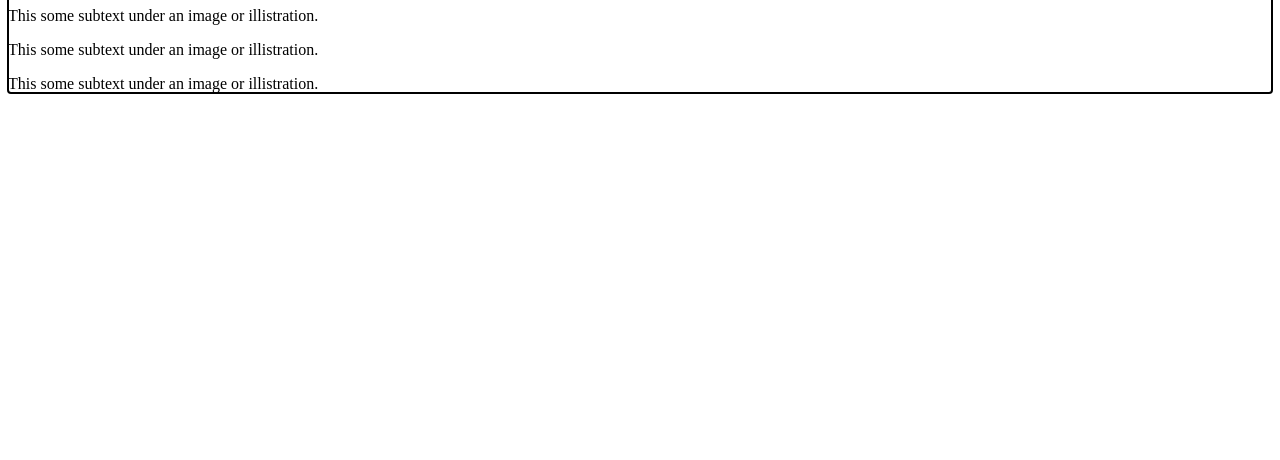
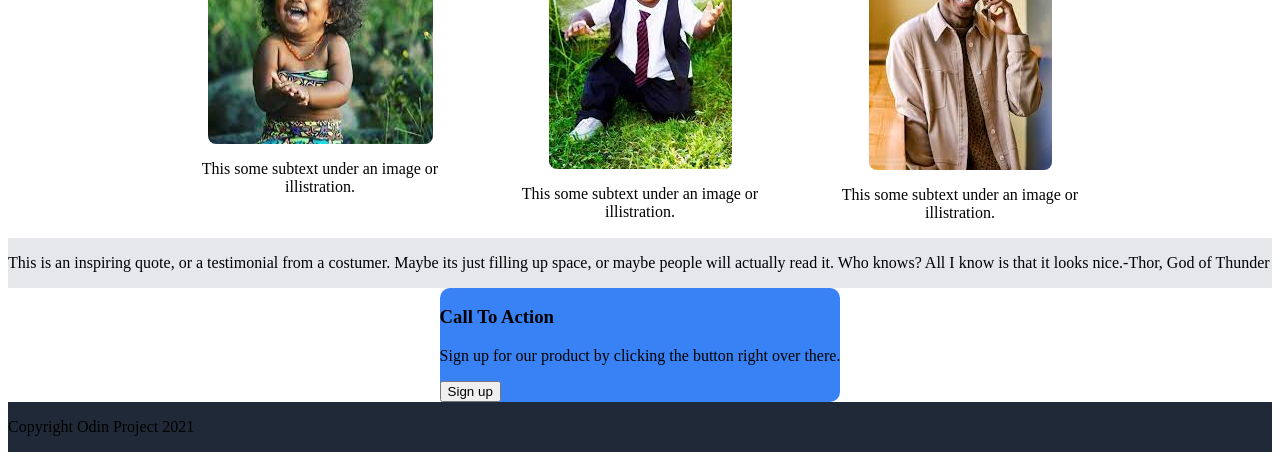
Before and after one commit to Shemuel-bot/landing-page, a plain HTML site: page index.html in a window 1280 px wide. Shown: the part 482-942 px from the top of the page. Before the commit the page ends 800 px from the top, so only its background shows below. Drawn offline with Linux system fonts and the light colour scheme.

Commit message:
aligned the page and added images to the mid
I added images to the mid section of the page and started to align
the page and the mid section of the page.

```diff
--- a/index.html
+++ b/index.html
@@ -23,14 +23,37 @@
     </div>
 
     <div class="mid">
-        <h1>Some Information</h1>
+        <h1 class="information-head">Some Random Information</h1>
         <div class="image-group">
-            <div class="image-text"><p>This some subtext under an image or illistration.</p></div>
-            <div class="image-text"><p>This some subtext under an image or illistration.</p></div>
-            <div class="image-text"><p>This some subtext under an image or illistration.</p></div>
+            <div class="image-text">
+                <img src="images/happy-baby.jpg" alt="image of happy baby">
+                <p>This some subtext under an image or illistration.</p>
+            </div>
+            <div class="image-text">
+                <img src="images/happy-baby-01.jpg" alt="image of happy baby">
+                <p>This some subtext under an image or illistration.</p>
+            </div>
+            <div class="image-text">
+                <img src="images/happy-person-01.jpg" alt="image of a happy person">
+                <p>This some subtext under an image or illistration.</p>
+            </div>
         </div>
     </div>
-    <div class="second-mid"></div>
-    <div class="footer"></div>
+    <div class="second-mid">
+        <p>This is an inspiring quote, or a testimonial from a costumer. Maybe its just filling up space, or maybe people will actually read it. Who knows? All I know is that it looks nice.</p>
+        <p>-Thor, God of Thunder</p>
+    </div>
+
+    <div class="sign-up-section">
+        <div class="call-to-action">
+            <H3>Call To Action</H3>
+            <p>Sign up for our product by clicking the button right over there.</p>
+            <button>Sign up</button>
+        </div>
+    </div>
+
+    <div class="footer">
+       <p>Copyright Odin Project 2021</p>
+    </div>
 </body>
 </html>
--- a/style.css
+++ b/style.css
@@ -1,20 +1,62 @@
 body{
+    /*height: 98vh;*/
 
-
-    outline: auto;
+    display: flex;
+    flex-direction: column;
+    justify-content: space-between;
 
 }
 
+.information-header{
+
+}
+.image-text{
+    display: flex;
+    flex-wrap: wrap;
+    justify-content: center;
+    text-align: center;
+    width: 300px;
+}
+
 .top{
-    outline: auto;
+    display: flex;
+
     background: #1F2937;
 }
+img{
+    border-radius: 8px;
+    border: #3882F6;
+
+}
+.image-group{
+    display: flex;
+    gap: 20px;
+}
+
 .mid{
+    display: flex;
+    flex-direction: column;
+    justify-content: center;
+    align-items: center;
     background: white;
 }
 .second-mid{
+    display: flex;
     background: #E5E7EB;
 }
+.sign-up-section{
+    display: flex;
+    background: white;
+    justify-content: center;
+
+}
+.call-to-action{
+    border-radius: 10px;
+    background: #3882F6;
+}
+
 .footer{
-    background: white;
+    display: flex;
+    background: #1F2937;
+
 }
```
Also changed, not shown: images/happy-baby-01.jpg (added), images/happy-baby.jpg (added), images/happy-person-01.jpg (added).
